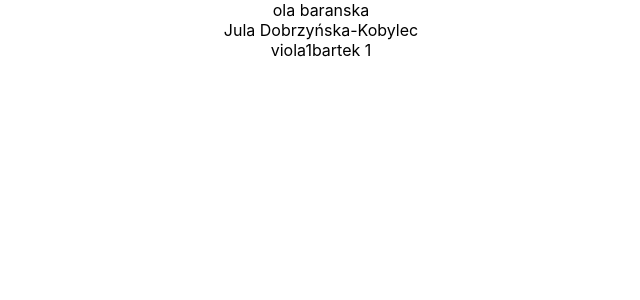
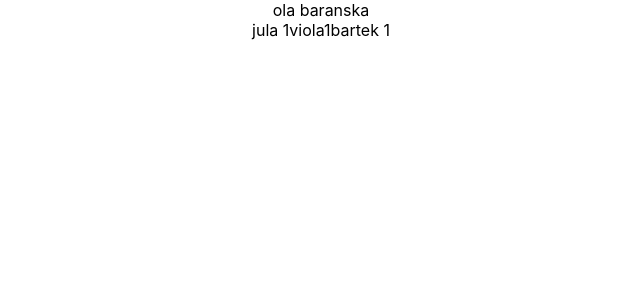
Before and after one commit to Vanilka18/pecorinoromano, a React (Create React App) app: page / in a window 1280 px wide. Shown: the top 300 px of the page, without its empty margins (319-959 px from the left). Built offline with nearby package versions, Linux system fonts and the light colour scheme.

Commit message:
moje imie

```diff
--- a/src/App.js
+++ b/src/App.js
@@ -8,7 +8,7 @@ function App() {
   return (
     <div className="App">
       <div>{ola}</div>
-      <div>{jula}</div>
+      {updateNamejula("jula")}
       {updateNameviola("viola")}
       {updateNamebartek("bartek")}
     </div>
@@ -24,3 +24,7 @@ const updateNameviola = (name) => {
 const updateNamebartek = (name) => {
   return name + " 1";
 };
+
+const updateNamejula = (name) => {
+  return name + " 1";
+};
```
